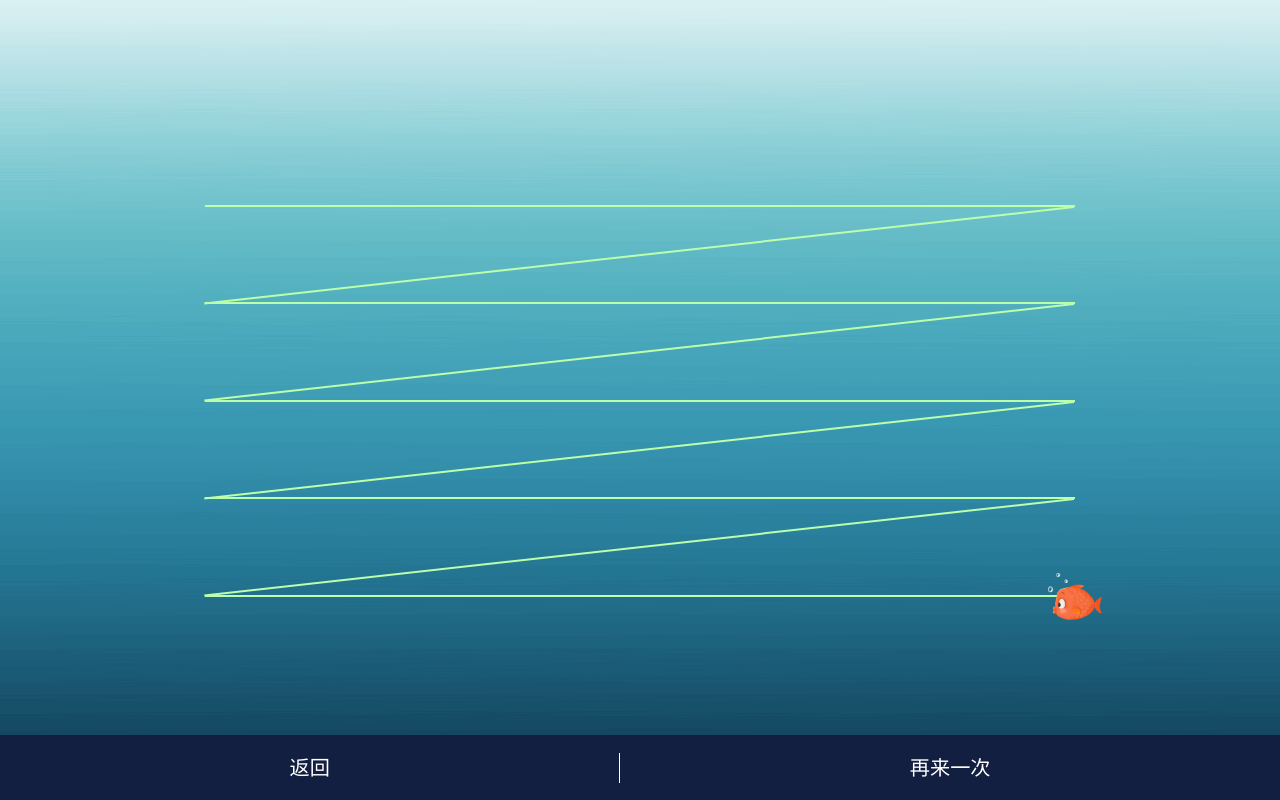
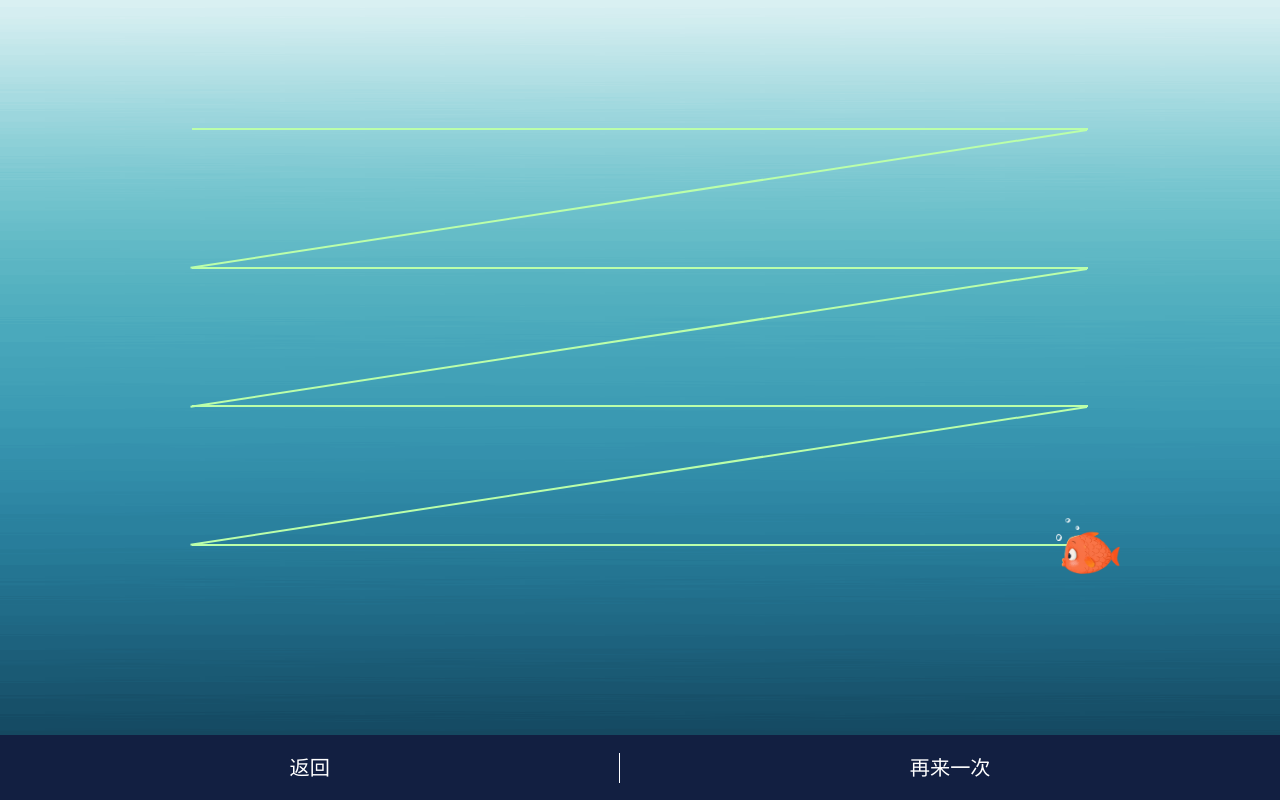
Before and after one commit to AZQD/MyLearning, a plain HTML site: page Terry/demo.html in a window 1280 px wide. Drawn offline with Linux system fonts and the light colour scheme.

Commit message:
目标物尺寸调整和再来一次防抖处理

```diff
--- a/Terry/css/demo.less
+++ b/Terry/css/demo.less
@@ -20,7 +20,7 @@ body::-webkit-scrollbar {
   background: url("../images/bg_sea.png") repeat-x;
   background-size: 100% 100%;
   //padding: 10% 15%;
-  padding: 16%;
+  padding: 10% 15% 20%;
   #contentBox {
     height: 100%;
     //background-color: pink;
--- a/Terry/demo.html
+++ b/Terry/demo.html
@@ -36,6 +36,8 @@
 
   $(function () {
 
+    let animatingFlag = false; // 动画是否在执行
+
     // 斜线高度
     console.log(Math.sqrt(Math.pow(200, 2) + Math.pow(100, 2)));
 
@@ -49,7 +51,7 @@
     }
 
 
-    let point = 10; // 一共10个目标点
+    let point = 8; // 一共10个目标点
     let lineColor = '#bfa'; // 线条颜色
     let lineWidth = 2; // 线条粗细
     let animatEasing = 50; // 动画速度
@@ -93,6 +95,10 @@
     var $foodIconArr = $('.foodIcon');// 食物的图标数组
     var $eater = $('#eaterIcon'); // 猎人（人或者鱼）
 
+    let rootFontSize = parseInt($('html').css('fontSize'));
+    let eaterFontScale = 250;
+    $eater.width(299*rootFontSize/eaterFontScale);
+    $eater.height(262*rootFontSize/eaterFontScale);
     let eaterWidth = $eater.width(); // 捕食者宽度
     let eaterHeight = $eater.height(); // 捕食者高度
     // js控制初始化left,top,并保存，以便再次初始化；
@@ -104,6 +110,7 @@
       if (index === 0) {
         alert('返回~');
       } else {
+        if(!animatingFlag){ // 动画执行结束
           // 展示倒计时
           $('.shadowBox').show();
           timerFun();
@@ -119,11 +126,11 @@
             top: -eaterHeight / 2
           });
         }
+      }
     });
 
     // 开始（进入页面即执行）
     timerFun();
-
     function timerFun () {
       let leftTime = 3;
       let timer = setInterval(function () {
@@ -143,7 +150,8 @@
      * eatingFood：开始吃食物
      */
     function eatingFood () {
-      for (let i = 0; i <= point; i++) {
+      animatingFlag = true;
+      for (let i = 0; i < point; i++) {
 
         let left = i % 2 ? 0 : itemWidth; // 距离左侧距离
         let top = Math.ceil(i / 2) * itemHeight; // 距离顶部距离
@@ -156,9 +164,13 @@
             left: left - eaterWidth / 2, // 减去自身边距的一半
             top: top - eaterHeight / 2 // 减去自身边距的一半
           }, animatEasing, 'linear', function () {
-            console.log(left, top);
             $foodIconArr.eq(i + 1).hide();
             $eater.attr('src', `./images/fish_${i % 2 ? 'right' : 'left'}.png`);
+            console.log(i);
+            if(i === point - 2){
+              console.log('最后一次');
+              animatingFlag = false;
+            }
           }).delay(animatDelay);
         }
       }
```
Also changed, not shown: Terry/css/demo.css. Lines whose indentation alone changed are shown as unchanged.
